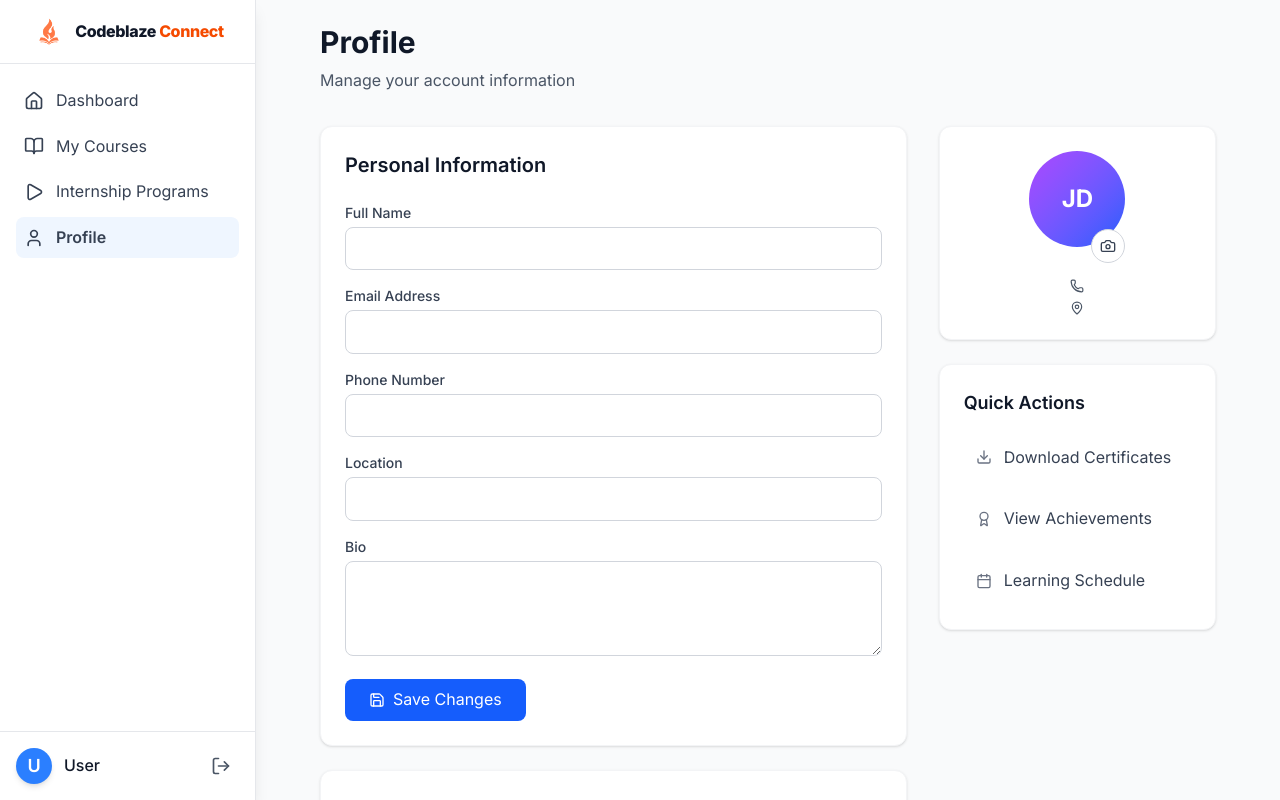
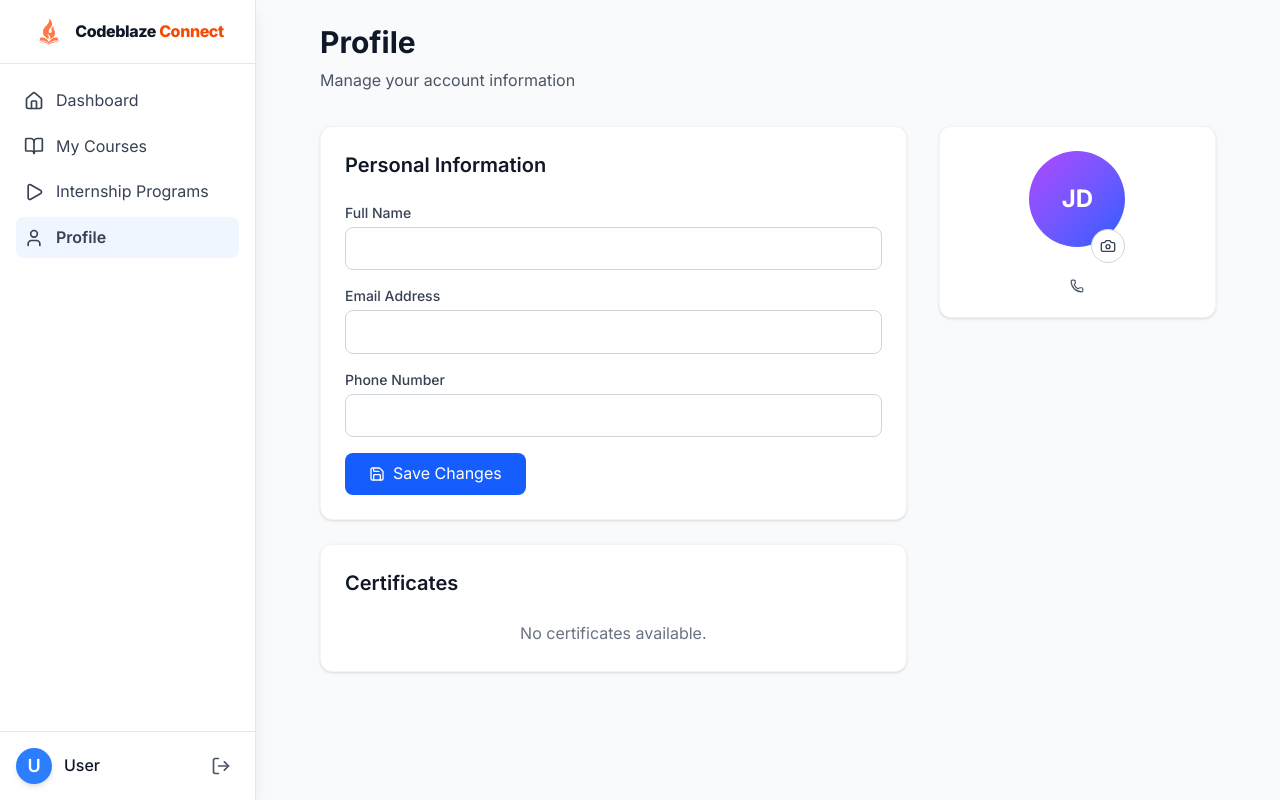
Before and after one commit to Madhup73488/codeblaze-connect, a Next.js app: page /profile in a window 1280 px wide. Built offline with nearby package versions, Linux system fonts and the light colour scheme.

Commit message:
fix :Removed unneccesary fields from profile section

```diff
--- a/src/app/profile/page.tsx
+++ b/src/app/profile/page.tsx
@@ -5,9 +5,6 @@ import apiClient from "@/lib/api";
 import {
   Save,
   Camera,
-  Download,
-  Award,
-  Calendar,
   Phone,
   MapPin,
 } from "lucide-react";
@@ -127,32 +124,6 @@ const ProfilePage = () => {
                     className="w-full px-3 py-2 border border-gray-300 dark:border-slate-600 bg-white dark:bg-slate-700 text-gray-900 dark:text-white rounded-lg focus:ring-2 focus:ring-blue-500 focus:border-transparent"
                   />
                 </div>
-                <div>
-                  <label className="block text-sm font-medium text-gray-700 dark:text-gray-300 mb-1">
-                    Location
-                  </label>
-                  <input
-                    type="text"
-                    value={profileForm.location}
-                    onChange={(e) =>
-                      setProfileForm({ ...profileForm, location: e.target.value })
-                    }
-                    className="w-full px-3 py-2 border border-gray-300 dark:border-slate-600 bg-white dark:bg-slate-700 text-gray-900 dark:text-white rounded-lg focus:ring-2 focus:ring-blue-500 focus:border-transparent"
-                  />
-                </div>
-                <div>
-                  <label className="block text-sm font-medium text-gray-700 dark:text-gray-300 mb-1">
-                    Bio
-                  </label>
-                  <textarea
-                    value={profileForm.bio}
-                    onChange={(e) =>
-                      setProfileForm({ ...profileForm, bio: e.target.value })
-                    }
-                    rows={3}
-                    className="w-full px-3 py-2 border border-gray-300 dark:border-slate-600 bg-white dark:bg-slate-700 text-gray-900 dark:text-white rounded-lg focus:ring-2 focus:ring-blue-500 focus:border-transparent"
-                  />
-                </div>
                 <button
                   onClick={handleSave}
                   className="bg-blue-600 text-white px-6 py-2 rounded-lg hover:bg-blue-700 transition-colors flex items-center gap-2"
@@ -162,44 +133,12 @@ const ProfilePage = () => {
                 </button>
               </div>
             </div>
-
             <div className="bg-white dark:bg-slate-800 rounded-xl shadow-sm border border-gray-100 dark:border-slate-700 p-6">
               <h3 className="text-xl font-semibold text-gray-900 dark:text-white mb-6">
-                Learning Statistics
+                Certificates
               </h3>
-              <div className="grid grid-cols-2 gap-4">
-                <div className="text-center p-4 bg-blue-50 dark:bg-blue-900/50 rounded-lg">
-                  <p className="text-2xl font-bold text-blue-600 dark:text-blue-400">
-                    4
-                  </p>
-                  <p className="text-sm text-gray-600 dark:text-gray-400">
-                    Courses Enrolled
-                  </p>
-                </div>
-                <div className="text-center p-4 bg-green-50 dark:bg-green-900/50 rounded-lg">
-                  <p className="text-2xl font-bold text-green-600 dark:text-green-400">
-                    1
-                  </p>
-                  <p className="text-sm text-gray-600 dark:text-gray-400">
-                    Courses Completed
-                  </p>
-                </div>
-                <div className="text-center p-4 bg-purple-50 dark:bg-purple-900/50 rounded-lg">
-                  <p className="text-2xl font-bold text-purple-600 dark:text-purple-400">
-                    41
-                  </p>
-                  <p className="text-sm text-gray-600 dark:text-gray-400">
-                    Hours Learned
-                  </p>
-                </div>
-                <div className="text-center p-4 bg-yellow-50 dark:bg-yellow-900/50 rounded-lg">
-                  <p className="text-2xl font-bold text-yellow-600 dark:text-yellow-400">
-                    3
-                  </p>
-                  <p className="text-sm text-gray-600 dark:text-gray-400">
-                    Achievements
-                  </p>
-                </div>
+              <div className="text-center text-gray-500 dark:text-gray-400">
+                No certificates available.
               </div>
             </div>
           </div>
@@ -229,45 +168,10 @@ const ProfilePage = () => {
                     <Phone size={14} />
                     {profileForm.phone}
                   </div>
-                  <div className="flex items-center justify-center gap-2">
-                    <MapPin size={14} />
-                    {profileForm.location}
-                  </div>
                 </div>
               </div>
             </div>
 
-            <div className="bg-white dark:bg-slate-800 rounded-xl shadow-sm border border-gray-100 dark:border-slate-700 p-6">
-              <h4 className="text-lg font-semibold text-gray-900 dark:text-white mb-4">
-                Quick Actions
-              </h4>
-              <div className="space-y-3">
-                <button className="w-full flex items-center gap-3 p-3 text-left hover:bg-gray-50 dark:hover:bg-slate-700 rounded-lg transition-colors">
-                  <Download
-                    size={16}
-                    className="text-gray-500 dark:text-gray-400"
-                  />
-                  <span className="text-gray-700 dark:text-gray-300">
-                    Download Certificates
-                  </span>
-                </button>
-                <button className="w-full flex items-center gap-3 p-3 text-left hover:bg-gray-50 dark:hover:bg-slate-700 rounded-lg transition-colors">
-                  <Award size={16} className="text-gray-500 dark:text-gray-400" />
-                  <span className="text-gray-700 dark:text-gray-300">
-                    View Achievements
-                  </span>
-                </button>
-                <button className="w-full flex items-center gap-3 p-3 text-left hover:bg-gray-50 dark:hover:bg-slate-700 rounded-lg transition-colors">
-                  <Calendar
-                    size={16}
-                    className="text-gray-500 dark:text-gray-400"
-                  />
-                  <span className="text-gray-700 dark:text-gray-300">
-                    Learning Schedule
-                  </span>
-                </button>
-              </div>
-            </div>
           </div>
         </div>
       </div>
--- a/src/hooks/useProgress.ts
+++ b/src/hooks/useProgress.ts
@@ -6,11 +6,15 @@ import apiClient from '@/lib/api';
 
 interface UserProgress {
   completedLessons: string[];
-  courseProgress: Record<string, {
-    completedLessons: number;
-    totalLessons: number;
-    lastAccessed: string;
-  }>;
+  courseProgress: Record<
+    string,
+    {
+      completedLessons: number;
+      totalLessons: number;
+      lastAccessed: string;
+      timeSpent: number;
+    }
+  >;
 }
 
 export const useProgress = () => {
@@ -77,11 +81,14 @@ export const useProgress = () => {
   };
 
   const getCourseProgress = (courseId: string) => {
-    return progress.courseProgress[courseId] || {
-      completedLessons: 0,
-      totalLessons: 0,
-      lastAccessed: new Date().toISOString()
-    };
+    return (
+      progress.courseProgress[courseId] || {
+        completedLessons: 0,
+        totalLessons: 0,
+        lastAccessed: new Date().toISOString(),
+        timeSpent: 0,
+      }
+    );
   };
 
   return {
```
